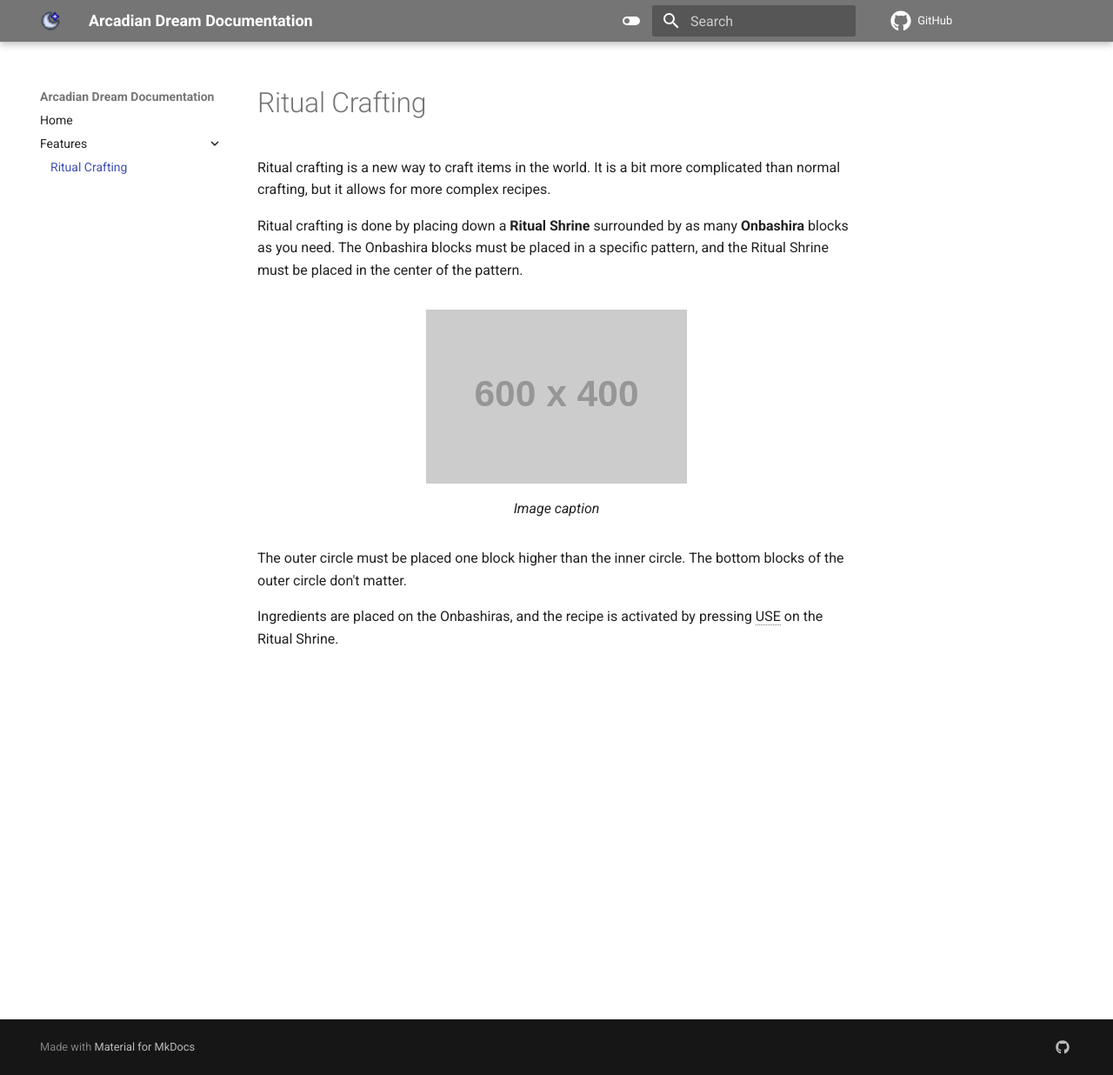
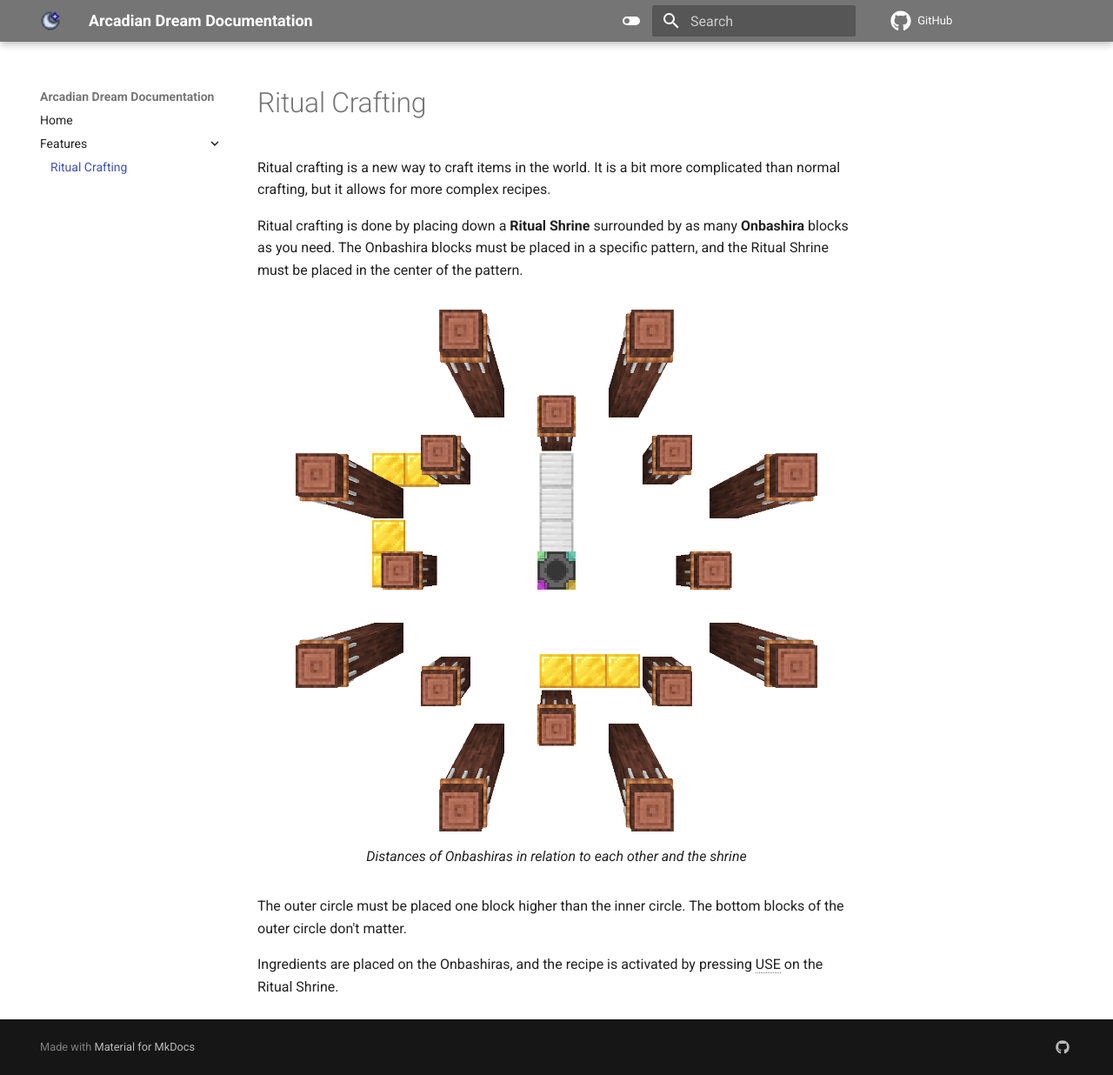
Before and after one commit to Maxmani/reimaden-mods-documentation, an MkDocs documentation site: the page built from docs/features/ritual_crafting.md, in a window 1280 px wide and 1236 px high. Shown: the whole window at 87% size. Built offline with MkDocs 1.6.1 and Material for MkDocs 9.7.7, drawn with Linux system fonts in a browser that asks for light colours; comment, search, counter and statistics services are not loaded.

Commit message:
Fix ritual setup image

```diff
--- a/docs/features/ritual_crafting.md
+++ b/docs/features/ritual_crafting.md
@@ -5,8 +5,8 @@ Ritual crafting is a new way to craft items in the world. It is a bit more compl
 Ritual crafting is done by placing down a **Ritual Shrine** surrounded by as many **Onbashira** blocks as you need. The Onbashira blocks must be placed in a specific pattern, and the Ritual Shrine must be placed in the center of the pattern.
 
 <figure markdown>
-  ![Image title](https://dummyimage.com/600x400/){ width="300" }
-  <figcaption>Image caption</figcaption>
+  ![Ritual Shrine Setup](../images/ritual_shrine_setup.png){width="600"}
+  <figcaption>Distances of Onbashiras in relation to each other and the shrine</figcaption>
 </figure>
 
 The outer circle must be placed one block higher than the inner circle. The bottom blocks of the outer circle don't matter.
```
